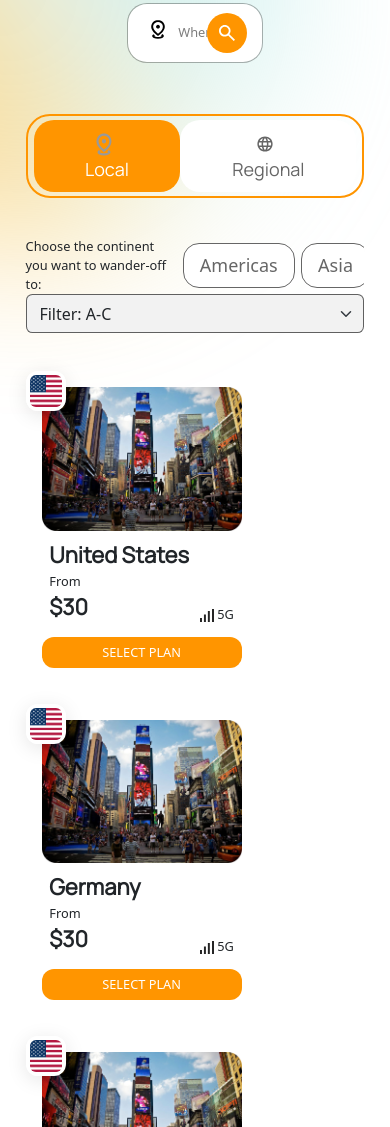
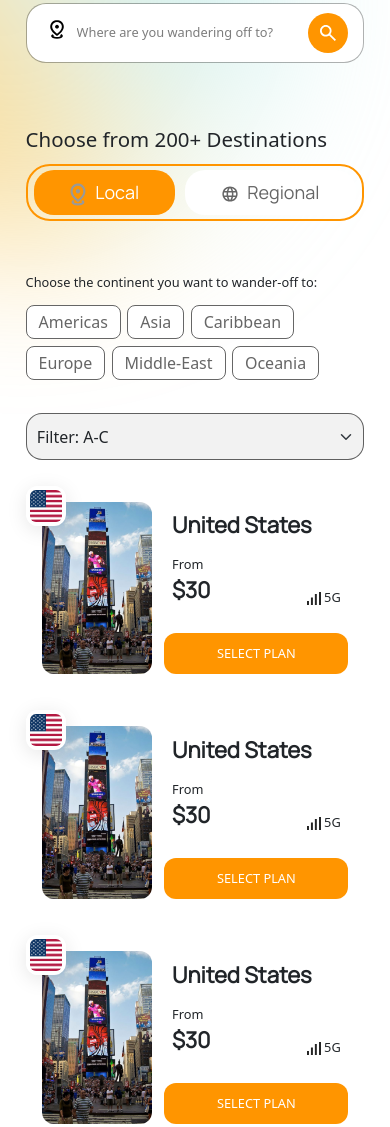
Before and after one commit to satyam-kr-1438/shopify-design, a plain HTML site: page searchDestination.html in a window 390 px wide. Shown: the part 359-1486 px from the top of the page. Drawn offline with nearby package versions, Linux system fonts and the light colour scheme.

Commit message:
product listing page responsive

```diff
--- a/searchDestination.html
+++ b/searchDestination.html
@@ -52,6 +52,7 @@
             aria-controls="navbarScroll"
             aria-expanded="false"
             aria-label="Toggle navigation">
+            <span class="navbar-search-icon"></span>
             <span class="navbar-toggler-icon"></span>
           </button>
           <div class="collapse navbar-collapse" id="navbarScroll">
@@ -620,6 +621,9 @@
 
     <section class="sd-middle-section">
       <div class="container-fluid">
+        <div class="row py-3 d-flex d-md-none">
+          <h2 class="wander-heading-small text-left">Choose from 200+ Destinations</h2>
+        </div>
         <div class="row">
           <div class="destination-toggle-btn-box">
             <div class="toggle-btn-outline">
@@ -638,9 +642,9 @@
             </div>
           </div>
         </div>
-        <div class="row py-5">
+        <div class="row py-3 py-md-5">
           <div class="col-12 col-md-10">
-            <div class="d-flex align-items-center">
+            <div class="sd-filter-row">
               <span class="destinationHeading me-3"
                 >Choose the continent you want to wander-off to:</span
               >
@@ -667,13 +671,16 @@
           </div>
         </div>
         <div class="row position-relative">
-          <div class="sd-destination-slider">
+          <div class="sd-destination-products">
             <div class="wander-destination-card-box">
               <div class="wander-destination-card position-relative">
+                <div>
                   <div class="dest-card-corner-img position-absolute">
                     <img src="imgs/flag.png" alt="" />
                   </div>
                   <div class="destination-card-img"><img src="imgs/unitedImg.png" alt="" /></div>
+                </div>
+                <div>
                   <div class="destination-card-content">
                     <div class="dest-card-heading">United States</div>
                     <div
@@ -692,14 +699,18 @@
                   </div>
                 </div>
               </div>
+            </div>
             <div class="wander-destination-card-box">
               <div class="wander-destination-card position-relative">
+                <div>
                   <div class="dest-card-corner-img position-absolute">
                     <img src="imgs/flag.png" alt="" />
                   </div>
                   <div class="destination-card-img"><img src="imgs/unitedImg.png" alt="" /></div>
+                </div>
+                <div>
                   <div class="destination-card-content">
-                  <div class="dest-card-heading">Germany</div>
+                    <div class="dest-card-heading">United States</div>
                     <div
                       class="dest-card-specification d-flex justify-content-between align-items-end">
                       <div class="d-flex flex-column">
@@ -716,14 +727,18 @@
                   </div>
                 </div>
               </div>
+            </div>
             <div class="wander-destination-card-box">
               <div class="wander-destination-card position-relative">
+                <div>
                   <div class="dest-card-corner-img position-absolute">
                     <img src="imgs/flag.png" alt="" />
                   </div>
                   <div class="destination-card-img"><img src="imgs/unitedImg.png" alt="" /></div>
+                </div>
+                <div>
                   <div class="destination-card-content">
-                  <div class="dest-card-heading">Mexico</div>
+                    <div class="dest-card-heading">United States</div>
                     <div
                       class="dest-card-specification d-flex justify-content-between align-items-end">
                       <div class="d-flex flex-column">
@@ -740,14 +755,18 @@
                   </div>
                 </div>
               </div>
+            </div>
             <div class="wander-destination-card-box">
               <div class="wander-destination-card position-relative">
+                <div>
                   <div class="dest-card-corner-img position-absolute">
                     <img src="imgs/flag.png" alt="" />
                   </div>
                   <div class="destination-card-img"><img src="imgs/unitedImg.png" alt="" /></div>
+                </div>
+                <div>
                   <div class="destination-card-content">
-                  <div class="dest-card-heading">Singapore</div>
+                    <div class="dest-card-heading">United States</div>
                     <div
                       class="dest-card-specification d-flex justify-content-between align-items-end">
                       <div class="d-flex flex-column">
@@ -764,14 +783,18 @@
                   </div>
                 </div>
               </div>
+            </div>
             <div class="wander-destination-card-box">
               <div class="wander-destination-card position-relative">
+                <div>
                   <div class="dest-card-corner-img position-absolute">
                     <img src="imgs/flag.png" alt="" />
                   </div>
                   <div class="destination-card-img"><img src="imgs/unitedImg.png" alt="" /></div>
+                </div>
+                <div>
                   <div class="destination-card-content">
-                  <div class="dest-card-heading">Argentina</div>
+                    <div class="dest-card-heading">United States</div>
                     <div
                       class="dest-card-specification d-flex justify-content-between align-items-end">
                       <div class="d-flex flex-column">
@@ -788,14 +811,18 @@
                   </div>
                 </div>
               </div>
+            </div>
             <div class="wander-destination-card-box">
               <div class="wander-destination-card position-relative">
+                <div>
                   <div class="dest-card-corner-img position-absolute">
                     <img src="imgs/flag.png" alt="" />
                   </div>
                   <div class="destination-card-img"><img src="imgs/unitedImg.png" alt="" /></div>
+                </div>
+                <div>
                   <div class="destination-card-content">
-                  <div class="dest-card-heading">Singapore</div>
+                    <div class="dest-card-heading">United States</div>
                     <div
                       class="dest-card-specification d-flex justify-content-between align-items-end">
                       <div class="d-flex flex-column">
@@ -812,14 +839,18 @@
                   </div>
                 </div>
               </div>
+            </div>
             <div class="wander-destination-card-box">
               <div class="wander-destination-card position-relative">
+                <div>
                   <div class="dest-card-corner-img position-absolute">
                     <img src="imgs/flag.png" alt="" />
                   </div>
                   <div class="destination-card-img"><img src="imgs/unitedImg.png" alt="" /></div>
+                </div>
+                <div>
                   <div class="destination-card-content">
-                  <div class="dest-card-heading">Argentina</div>
+                    <div class="dest-card-heading">United States</div>
                     <div
                       class="dest-card-specification d-flex justify-content-between align-items-end">
                       <div class="d-flex flex-column">
@@ -833,6 +864,35 @@
                   </div>
                   <div class="dest-card-button text-center">
                     <button class="btn">Select Plan</button>
+                  </div>
+                </div>
+              </div>
+            </div>
+            <div class="wander-destination-card-box">
+              <div class="wander-destination-card position-relative">
+                <div>
+                  <div class="dest-card-corner-img position-absolute">
+                    <img src="imgs/flag.png" alt="" />
+                  </div>
+                  <div class="destination-card-img"><img src="imgs/unitedImg.png" alt="" /></div>
+                </div>
+                <div>
+                  <div class="destination-card-content">
+                    <div class="dest-card-heading">United States</div>
+                    <div
+                      class="dest-card-specification d-flex justify-content-between align-items-end">
+                      <div class="d-flex flex-column">
+                        <span class="price-from-text">From</span>
+                        <span class="dest-card-price">$30</span>
+                      </div>
+                      <div class="signal">
+                        <img src="/imgs/signal.svg" alt="" /> <span class="network-type">5G</span>
+                      </div>
+                    </div>
+                  </div>
+                  <div class="dest-card-button text-center">
+                    <button class="btn">Select Plan</button>
+                  </div>
                 </div>
               </div>
             </div>
--- a/style-search-destinations.css
+++ b/style-search-destinations.css
@@ -86,6 +86,9 @@
 .sd-middle-section .wander-destination {
   font-size: 18px;
   background: #fff;
+  &:hover {
+    background: #ff9500;
+  }
 }
 
 .destinationHeading {
@@ -97,18 +100,110 @@
   border: 1px solid rgba(0, 0, 0, 0.6);
 }
 
-.sd-destination-slider {
+.sd-destination-products {
   display: grid;
   grid-template-columns: repeat(5, 1fr);
   gap: 20px;
 }
 
+.sd-destination-products .wander-destination-card {
+  max-width: 100%;
+}
+
+.sd-filter-row {
+  display: flex;
+  align-items: center;
+}
+
 /* media query for mobile */
 
 @media (max-width: 575.98px) {
-  .sd-destination-slider {
+  .sd-destination-products {
     display: grid;
     grid-template-columns: 1fr;
     gap: 20px;
   }
+
+  .sd-filter-row {
+    display: flex;
+    align-items: start;
+    flex-direction: column;
+    padding: 2rem 0;
+  }
+
+  .destinationHeading {
+    max-width: 100%;
+    padding: 1rem 0;
+  }
+
+  .sd-filter-row .wander-popular-continents {
+    flex-wrap: wrap;
+    width: 100%;
+    overflow-x: hidden;
+  }
+
+  .sd-filter-row .wander-popular-continents .wander-destination {
+    font-size: 16px;
+    border-radius: 8px;
+    padding: 4px 12px;
+    color: #666666;
+    white-space: nowrap;
+    transition: all 0.2s;
+    margin-bottom: 0.6rem;
+  }
+
+  .filter-select-btn {
+    border-radius: 16px;
+    padding: 0.8rem;
+    margin-bottom: 1rem;
+  }
+
+  .sd-top-content-box p {
+    width: 80%;
+    margin: 0 auto;
+  }
+
+  .sd-top-content-box .wander-search-input {
+    margin: 0 auto;
+    width: 100%;
+  }
+
+  .sd-middle-section .destination-toggle-btn {
+    padding: 8px 36px;
+  }
+
+  .sd-middle-section {
+    margin-top: 4rem;
+  }
+
+  .sd-destination-products .wander-destination-card {
+    max-width: 100%;
+    display: grid;
+    grid-template-columns: 40% 60%;
+  }
+
+  .sd-destination-products .wander-destination-card .destination-card-img {
+    height: 100%;
+    margin-right: 1rem;
+    border-radius: 12px;
+    overflow: hidden;
+  }
+
+  .destination-card-img img {
+    width: 100%;
+    height: 100%;
+    object-fit: cover;
+  }
+
+  .sd-destination-products .dest-card-button {
+    margin-top: 1rem;
+  }
+
+  .sd-destination-products .dest-card-specification {
+    margin-top: 1rem;
+  }
+
+  .sd-destination-products .dest-card-button button {
+    padding: 0.8rem;
+  }
 }
```
Lines whose indentation alone changed are shown as unchanged.
